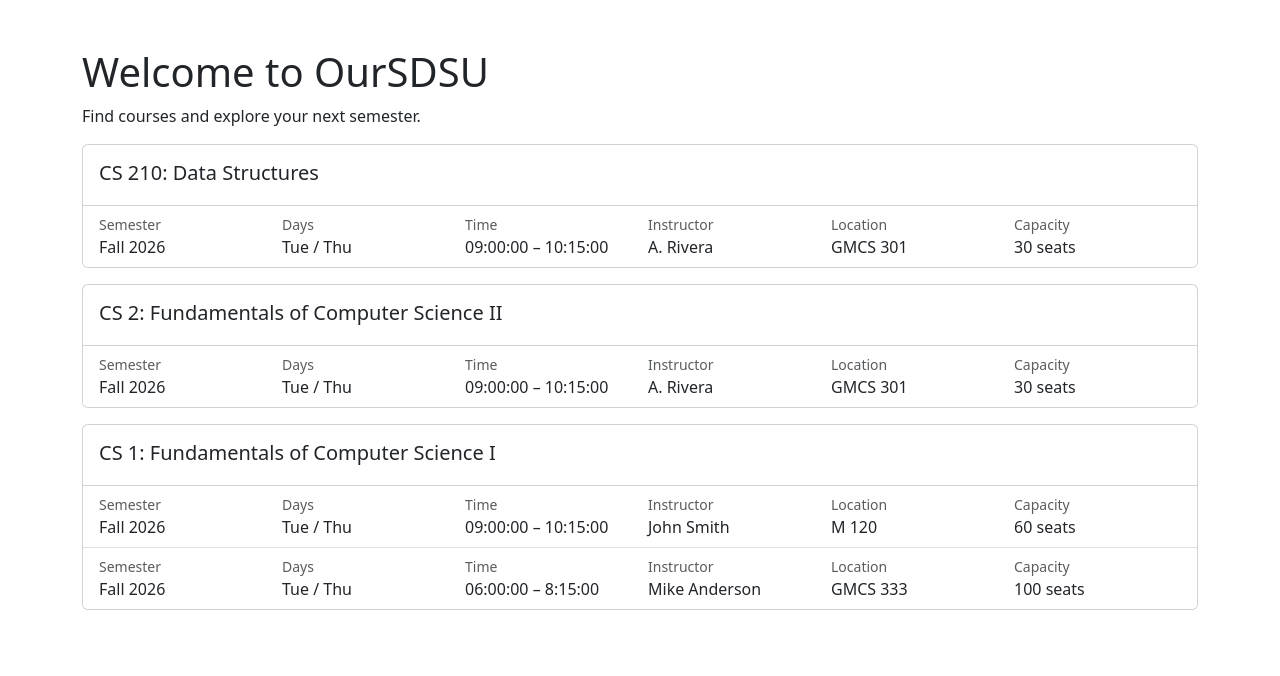
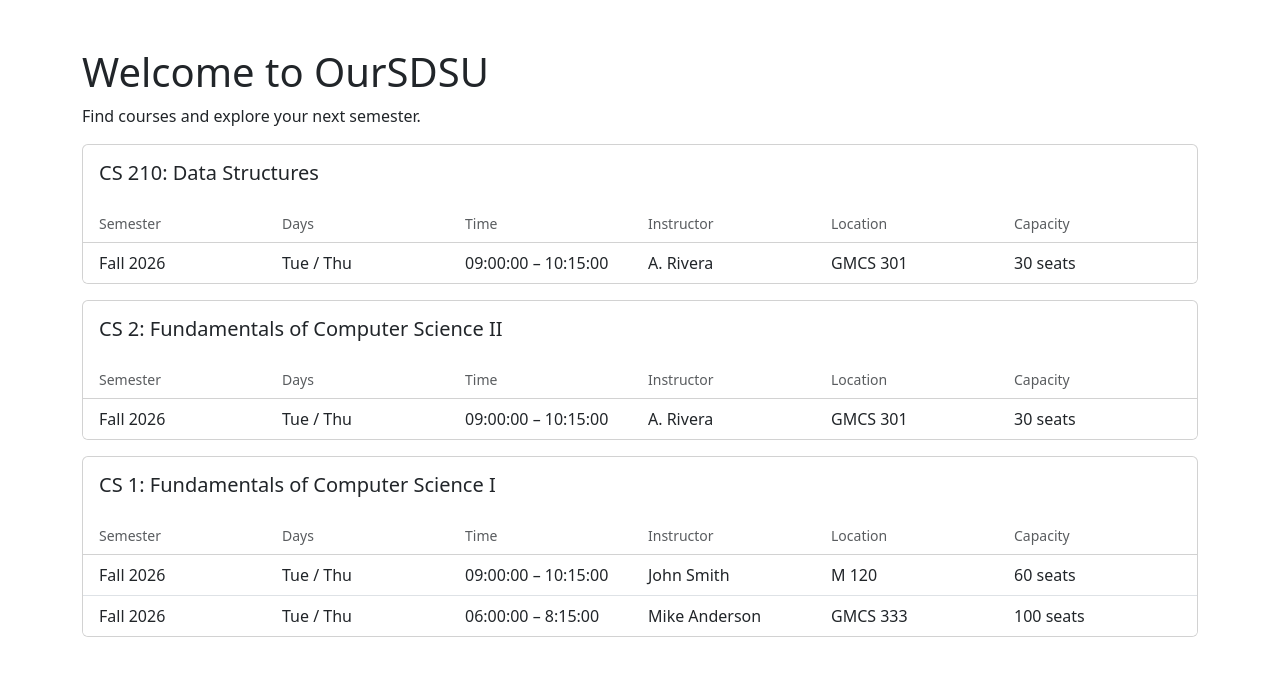
Before and after one commit to SonOfAthena1/OurSDSU, a React (Vite) app in the folder frontend/: page / in a window 1280 px wide. Shown: the top 676 px of the page. Built offline with nearby package versions, Linux system fonts and the light colour scheme.

Commit message:
Updated setup

```diff
--- a/frontend/src/components/CourseCard.tsx
+++ b/frontend/src/components/CourseCard.tsx
@@ -13,24 +13,48 @@ function CourseCard({ course }: CourseCardProps) {
         </h2>
       </div>
 
+      <div className="px-3 py-2">
+        <div className="row g-3">
+          <div className="col-12 col-md-2">
+            <div className="small text-body-secondary">Semester</div>
+          </div>
+
+          <div className="col-12 col-md-2">
+            <div className="small text-body-secondary">Days</div>
+          </div>
+
+          <div className="col-12 col-md-2">
+            <div className="small text-body-secondary">Time</div>
+          </div>
+
+          <div className="col-12 col-md-2">
+            <div className="small text-body-secondary">Instructor</div>
+          </div>
+
+          <div className="col-12 col-md-2">
+            <div className="small text-body-secondary">Location</div>
+          </div>
+
+          <div className="col-12 col-md-2">
+            <div className="small text-body-secondary">Capacity</div>
+          </div>
+        </div>
+      </div>
+
       <ul className="list-group list-group-flush">
         {course.sections.map((section) => (
           <li key={section.section_id} className="list-group-item">
             {/* <div className="fw-semibold mb-2">
               {section.semester_name} {section.year}
             </div> */}
-
-
             <div className="row g-3">
               <div className="col-12 col-md-2">
-                <div className="small text-body-secondary">Semester</div>
                 <div>
                   {section.semester_name} {section.year}
                 </div>
               </div>
 
               <div className="col-12 col-md-2">
-                <div className="small text-body-secondary">Days</div>
                 <div>
                   {section.meeting_days.length > 0
                     ? section.meeting_days.join(" / ")
@@ -39,7 +63,6 @@ function CourseCard({ course }: CourseCardProps) {
               </div>
 
               <div className="col-12 col-md-2">
-                <div className="small text-body-secondary">Time</div>
                 <div>
                   {section.start_time && section.end_time
                     ? `${section.start_time} – ${section.end_time}`
@@ -48,17 +71,14 @@ function CourseCard({ course }: CourseCardProps) {
               </div>
 
               <div className="col-12 col-md-2">
-                <div className="small text-body-secondary">Instructor</div>
                 <div>{section.instructor_name}</div>
               </div>
 
               <div className="col-12 col-md-2">
-                <div className="small text-body-secondary">Location</div>
                 <div>{section.class_location}</div>
               </div>
 
               <div className="col-12 col-md-2">
-                <div className="small text-body-secondary">Capacity</div>
                 <div>{section.max_enrollment} seats</div>
               </div>
             </div>
```
